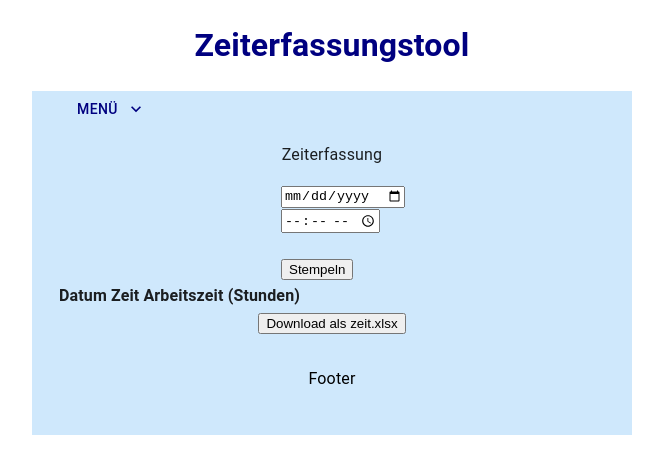
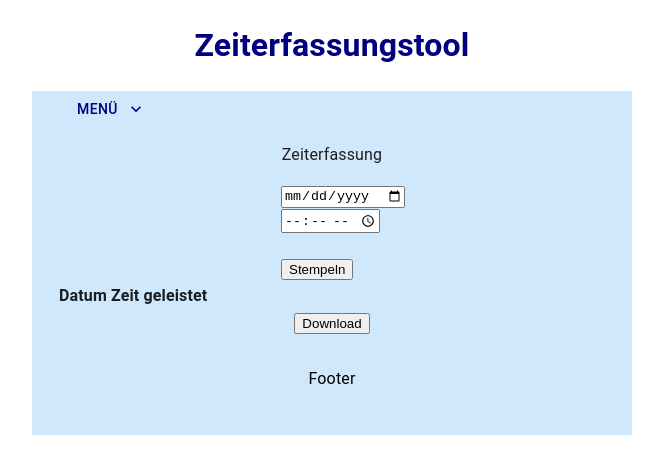
Before and after one commit to nmlkc/stempeluhr, a React (Create React App) app: page /zeiterfassung in a window 1280 px wide. Shown: the top 474 px of the page, without its empty margins (308-971 px from the left). Built offline with nearby package versions, Linux system fonts and the light colour scheme.

Commit message:
Zeiterfassung1

```diff
--- a/src/seiten/Zeiterfassung.js
+++ b/src/seiten/Zeiterfassung.js
@@ -71,7 +71,7 @@ function Zeiterfassung() {
                         <tr>
                             <th>Datum</th>
                             <th>Zeit</th>
-                            <th>Arbeitszeit (Stunden)</th>
+                            <th>geleistet</th>
                         </tr>
                     </thead>
                     <tbody>
@@ -84,7 +84,7 @@ function Zeiterfassung() {
                         ))}
                     </tbody>
                 </table>
-                <button onClick={handleDownload}>Download als zeit.xlsx</button>
+                <button onClick={handleDownload}>Download</button>
             </Container>
 
             <Container maxWidth="sm" sx={{ bgcolor: '#cfe8fc', height: 100 }}>
```
